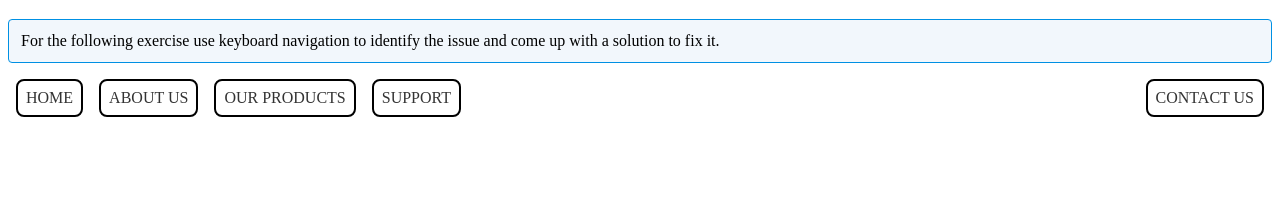
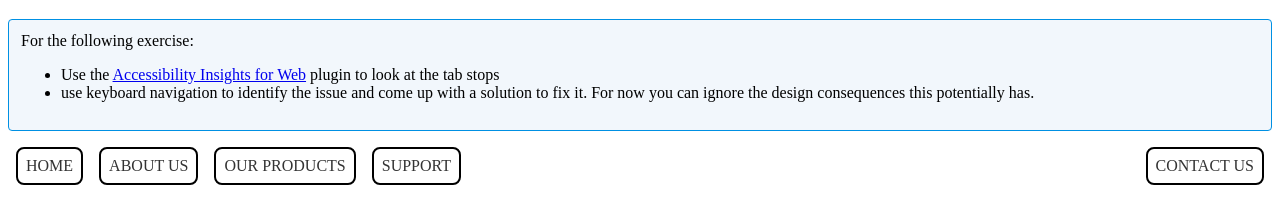
Before and after one commit to cstegeman/accessibility-workshop, a website built with Parcel: page src/content-reordering.html in a window 1280 px wide. Shown: the part 61-284 px from the top of the page. Built offline with nearby package versions, Linux system fonts and the light colour scheme.

Commit message:
Add proper explanation to content re-ordering exercise

```diff
--- a/src/content-reordering.html
+++ b/src/content-reordering.html
@@ -39,11 +39,19 @@
         <main role="main">
             <h1>Keyboard navigation - Accessibility workshop</h1>
 
-            <p class="notice">
-               For the following exercise use keyboard navigation to identify the issue and come up with a solution to fix it.
-            </p>
+            <div class="notice">
+                For the following exercise:
+                <ul>
+                    <li>Use the <a href="https://accessibilityinsights.io/" target="_blank">Accessibility Insights for
+                        Web</a> plugin to look at the tab stops
+                    </li>
+                    <li>use keyboard navigation to identify the issue and come up with a solution to fix it. For now you
+                        can ignore the design consequences this potentially has.
+                    </li>
+                </ul>
+            </div>
 
-            <section>
+            <section >
                 <nav class="nav-content-ordering nav-content-ordering--flex">
                     <ul>
                         <li><a href="/">Home</a></li>
--- a/src/css/styles.css
+++ b/src/css/styles.css
@@ -45,6 +45,7 @@
 
 /* notice */
 .notice {
+  margin: 1em 0;
   padding: 12px;
   border: 1px solid #0090e3;
   border-radius: 4px;
```
